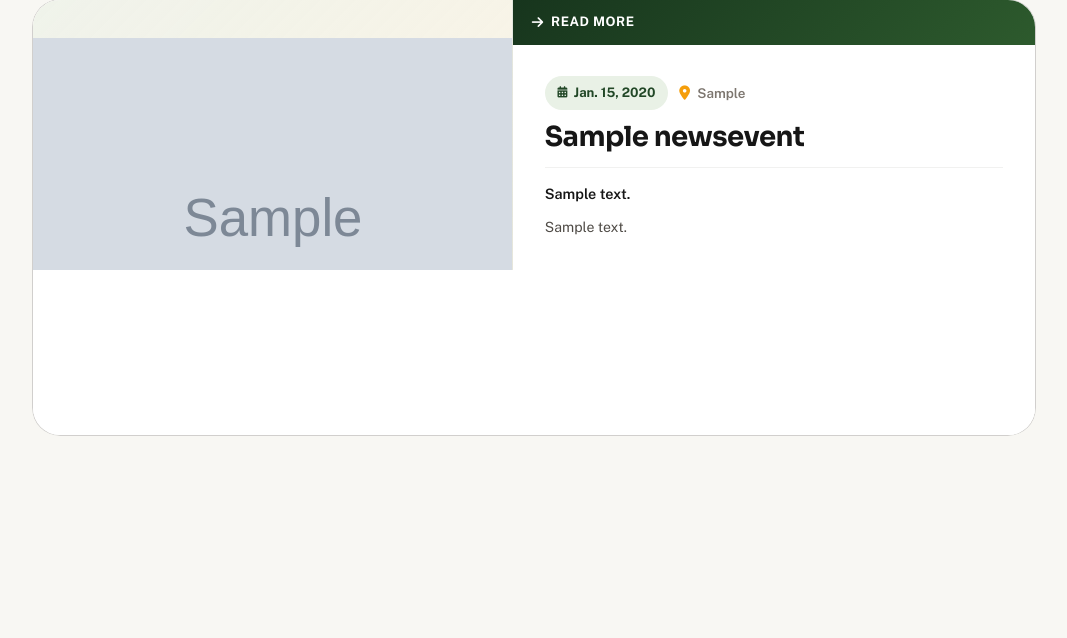
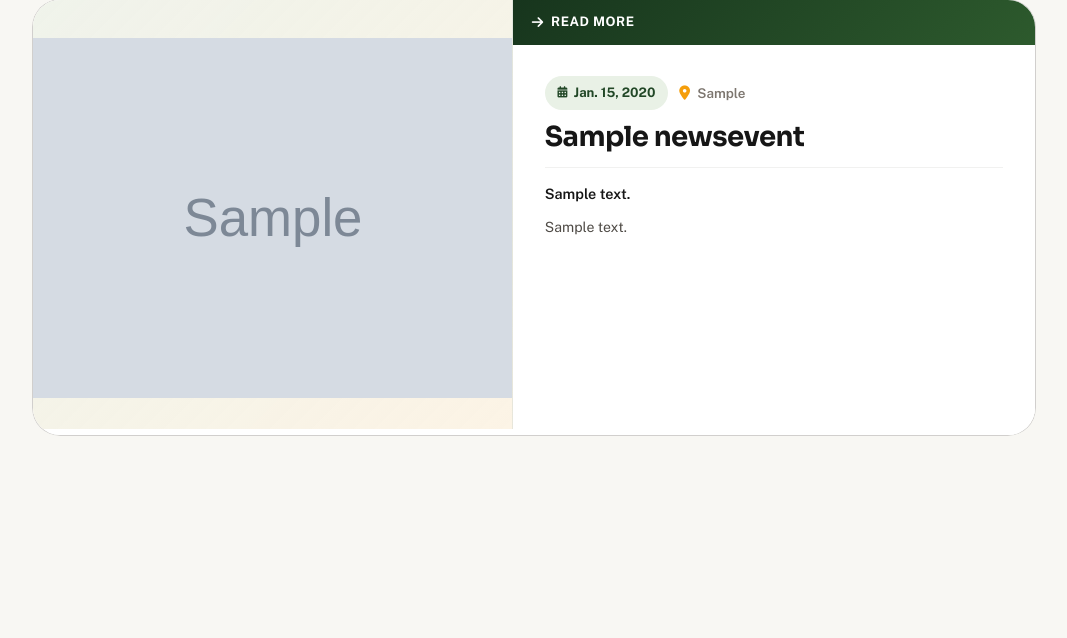
Before and after one commit to TheReaLsshhh/ccbwebremasterV2, a Django app: page / in a window 1280 px wide. Shown: the part 1465-2103 px from the top of the page, without its empty margins (99-1166 px from the left). Run offline with Django 5.2, Linux system fonts and the light colour scheme; tables that the repository leaves empty hold one stand-in row (values such as "Sample post"); grey boxes marked "Sample" are stand-in pictures; parts of the project's set-up code (start-up, migrations or seed data) failed here and were passed over.

Commit message:
Updating UI/UX on Home Page v2

```diff
--- a/static/css/site.css
+++ b/static/css/site.css
@@ -3783,7 +3783,7 @@ p.text-dark.fw-semibold.mb-2 {
 .home-news-tile-image-wrap {
   width: 100%;
   height: 0;
-  padding-bottom: 56.25%; /* 16:9 aspect ratio */
+  padding-bottom: 89.25%; /* 16:9 aspect ratio */
   position: relative;
   overflow: hidden;
 }
```
